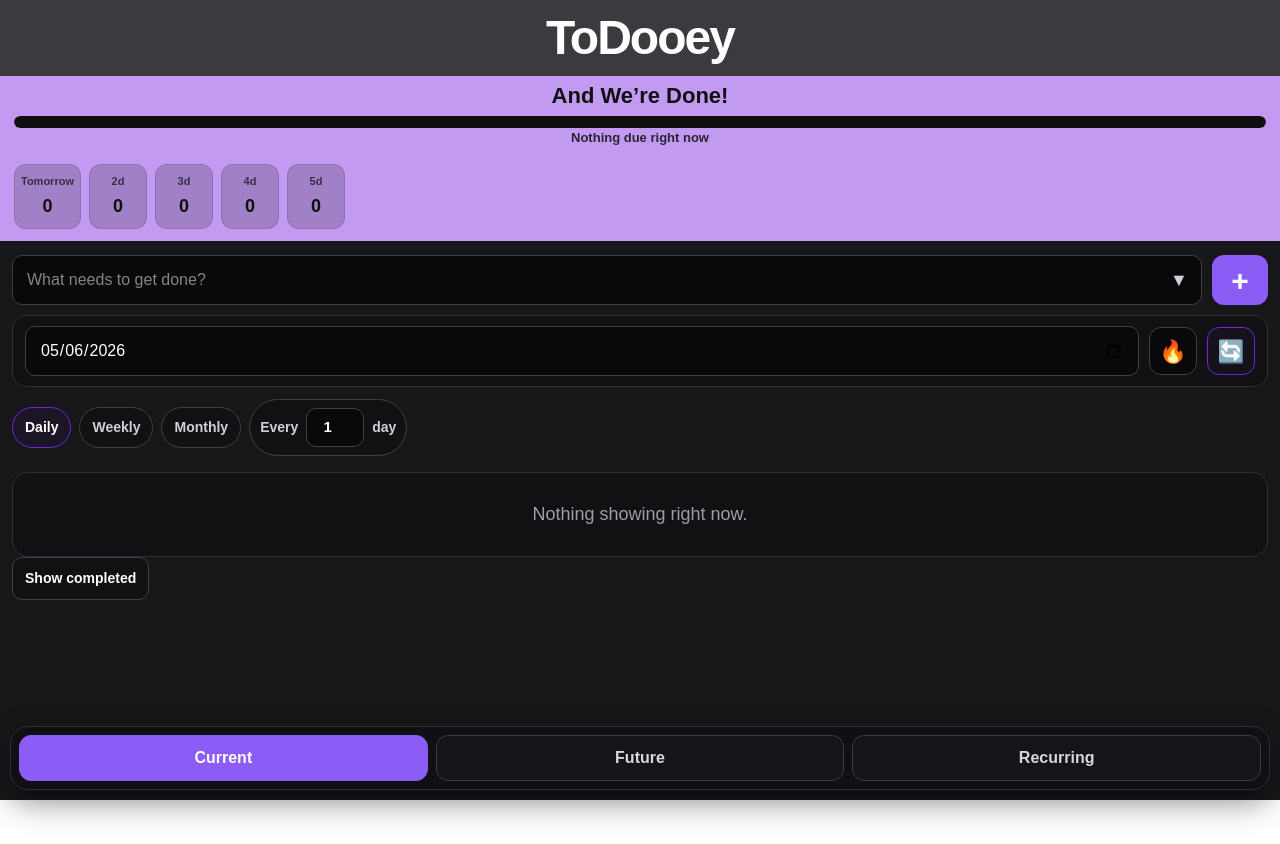
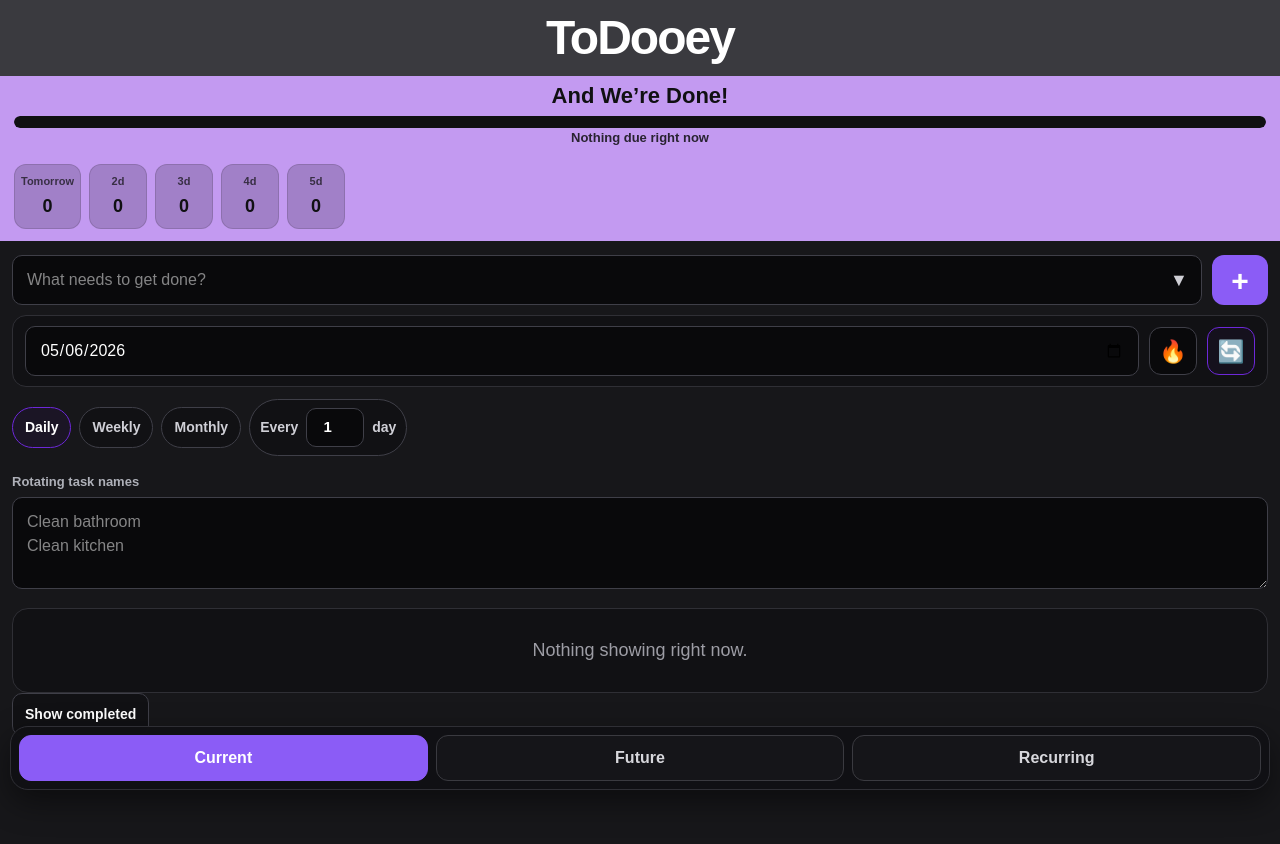
Before and after one commit to joshuamcguiretn/todooey, a Next.js app: page / in a window 1280 px wide. Both pictures are taken after a click on the button "Toggle recurrence". Before the commit the page ends 800 px from the top, so only its background shows below. Built offline with nearby package versions, Linux system fonts and the light colour scheme.

Commit message:
Add rotating names for recurring tasks

```diff
--- a/app/page.tsx
+++ b/app/page.tsx
@@ -12,6 +12,8 @@ type Task = {
   priority: Priority;
   recurrence: Recurrence;
   recurrenceInterval: number;
+  rotationTitles: string[];
+  rotationTitleIndex: number;
   description: string;
   imageDataUrl: string;
   done: boolean;
@@ -87,6 +89,31 @@ function normalizeInterval(value: unknown) {
   return Math.max(1, Math.floor(numberValue));
 }
 
+function normalizeRotationTitles(value: unknown) {
+  if (Array.isArray(value)) {
+    return value
+      .map((item) => String(item).trim())
+      .filter(Boolean);
+  }
+
+  return String(value ?? "")
+    .split(/\r?\n/)
+    .map((item) => item.trim())
+    .filter(Boolean);
+}
+
+function normalizeRotationIndex(value: unknown, titles: string[], currentTitle: string) {
+  if (titles.length === 0) return 0;
+
+  const numberValue = Number(value);
+  if (Number.isFinite(numberValue) && numberValue >= 0) {
+    return Math.floor(numberValue) % titles.length;
+  }
+
+  const currentIndex = titles.findIndex((title) => title === currentTitle);
+  return currentIndex >= 0 ? currentIndex : 0;
+}
+
 function recurrenceUnit(recurrence: Recurrence, intervalInput: unknown) {
   const interval = normalizeInterval(intervalInput);
   if (recurrence === "daily") return interval === 1 ? "day" : "days";
@@ -154,11 +181,13 @@ function compressImage(file: File): Promise<string> {
 
 export default function TodoeyPage() {
   const [tasks, setTasks] = useState<Task[]>([]);
+  const [tasksLoaded, setTasksLoaded] = useState(false);
   const [title, setTitle] = useState("");
   const [dueDate, setDueDate] = useState(formatDateInput());
   const [priority, setPriority] = useState<Priority>(2);
   const [recurrence, setRecurrence] = useState<Recurrence>("none");
   const [recurrenceInterval, setRecurrenceInterval] = useState<number | "">(1);
+  const [rotationText, setRotationText] = useState("");
   const [newDescription, setNewDescription] = useState("");
   const [newImageDataUrl, setNewImageDataUrl] = useState("");
   const [showNewDescription, setShowNewDescription] = useState(false);
@@ -177,10 +206,23 @@ export default function TodoeyPage() {
   const [editPriority, setEditPriority] = useState<Priority>(2);
   const [editRecurrence, setEditRecurrence] = useState<Recurrence>("none");
   const [editRecurrenceInterval, setEditRecurrenceInterval] = useState<number | "">(1);
+  const [editRotationText, setEditRotationText] = useState("");
   const [editDescription, setEditDescription] = useState("");
   const [editImageDataUrl, setEditImageDataUrl] = useState("");
   const [fullScreenImage, setFullScreenImage] = useState("");
   const taskInputRef = useRef<HTMLInputElement | null>(null);
+
+  const clearEditState = React.useCallback(() => {
+    setEditingTaskId(null);
+    setEditTitle("");
+    setEditDueDate(formatDateInput());
+    setEditPriority(2);
+    setEditRecurrence("none");
+    setEditRecurrenceInterval(1);
+    setEditRotationText("");
+    setEditDescription("");
+    setEditImageDataUrl("");
+  }, []);
 
   useEffect(() => {
     const saved =
@@ -192,9 +234,15 @@ export default function TodoeyPage() {
       try {
         const parsed = JSON.parse(saved) as Partial<Task>[];
 
-        const normalized: Task[] = parsed.map((task) => ({
+        const normalized: Task[] = parsed.map((task) => {
+          const title = task.title ?? "";
+          const rotationTitles = normalizeRotationTitles(
+            (task as Partial<Task>).rotationTitles
+          );
+
+          return {
             id: task.id ?? generateId(),
-          title: task.title ?? "",
+            title,
             dueDate: task.dueDate ?? formatDateInput(),
             priority: task.priority === 1 ? 1 : 2,
             recurrence:
@@ -204,24 +252,41 @@ export default function TodoeyPage() {
                 ? task.recurrence
                 : "none",
             recurrenceInterval: normalizeInterval(task.recurrenceInterval ?? 1),
+            rotationTitles,
+            rotationTitleIndex: normalizeRotationIndex(
+              (task as Partial<Task>).rotationTitleIndex,
+              rotationTitles,
+              title
+            ),
             description: task.description ?? "",
             imageDataUrl: task.imageDataUrl ?? "",
             done: Boolean(task.done),
             createdAt: task.createdAt ?? new Date().toISOString(),
-        }));
-
+          };
+        });
+
+        window.setTimeout(() => {
           setTasks(normalized);
+          setTasksLoaded(true);
+        }, 0);
       } catch {
+        window.setTimeout(() => {
           setTasks([]);
-      }
+          setTasksLoaded(true);
+        }, 0);
+      }
+    } else {
+      window.setTimeout(() => setTasksLoaded(true), 0);
     }
   }, []);
 
   useEffect(() => {
+    if (!tasksLoaded) return;
+
     if (typeof window !== "undefined") {
       window.localStorage.setItem(STORAGE_KEY, JSON.stringify(tasks));
     }
-  }, [tasks]);
+  }, [tasks, tasksLoaded]);
 
   useEffect(() => {
     if (!dailyProgressLoaded) return;
@@ -243,19 +308,28 @@ export default function TodoeyPage() {
         const today = formatDateInput();
 
         if (parsedProgress.date === today) {
+          window.setTimeout(() => {
             setDailyProgress({
               date: today,
               completedTodayCount: Math.max(0, Number(parsedProgress.completedTodayCount ?? 0)),
             });
+            setDailyProgressLoaded(true);
+          }, 0);
         } else {
+          window.setTimeout(() => {
             setDailyProgress({ date: today, completedTodayCount: 0 });
+            setDailyProgressLoaded(true);
+          }, 0);
         }
       } catch {
+        window.setTimeout(() => {
           setDailyProgress({ date: formatDateInput(), completedTodayCount: 0 });
-      }
-    }
-
           setDailyProgressLoaded(true);
+        }, 0);
+      }
+    } else {
+      window.setTimeout(() => setDailyProgressLoaded(true), 0);
+    }
   }, []);
 
   useEffect(() => {
@@ -284,7 +358,7 @@ export default function TodoeyPage() {
     return () => {
       window.removeEventListener("popstate", handleBackButton);
     };
-  }, [editingTaskId, fullScreenImage]);
+  }, [clearEditState, editingTaskId, fullScreenImage]);
 
   const visibleTasks = useMemo(() => {
     const sorted = [...tasks].sort((a, b) => {
@@ -350,13 +424,15 @@ export default function TodoeyPage() {
     setPriority(2);
     setRecurrence("none");
     setRecurrenceInterval(1);
+    setRotationText("");
     setNewDescription("");
     setNewImageDataUrl("");
     setShowNewDescription(false);
   }
 
   function addTask() {
-    const cleaned = title.trim();
+    const rotationTitles = recurrence === "none" ? [] : normalizeRotationTitles(rotationText);
+    const cleaned = rotationTitles[0] ?? title.trim();
     if (!cleaned) return;
 
     const newTask: Task = {
@@ -366,6 +442,8 @@ export default function TodoeyPage() {
       priority,
       recurrence,
       recurrenceInterval: normalizeInterval(recurrenceInterval),
+      rotationTitles,
+      rotationTitleIndex: 0,
       description: newDescription.trim(),
       imageDataUrl: newImageDataUrl,
       done: false,
@@ -385,23 +463,13 @@ export default function TodoeyPage() {
   function openEditor(task: Task) {
     setEditingTaskId(task.id);
     setEditTitle(task.title);
-    setEditDueDate(formatDateInput());
+    setEditDueDate(task.dueDate);
     setEditPriority(task.priority);
     setEditRecurrence(task.recurrence);
     setEditRecurrenceInterval(normalizeInterval(task.recurrenceInterval));
+    setEditRotationText((task.rotationTitles ?? []).join("\n"));
     setEditDescription(task.description ?? "");
     setEditImageDataUrl(task.imageDataUrl ?? "");
-  }
-
-  function clearEditState() {
-    setEditingTaskId(null);
-    setEditTitle("");
-    setEditDueDate(formatDateInput());
-    setEditPriority(2);
-    setEditRecurrence("none");
-    setEditRecurrenceInterval(1);
-    setEditDescription("");
-    setEditImageDataUrl("");
   }
 
   function closeEditor() {
@@ -419,19 +487,32 @@ export default function TodoeyPage() {
     const taskIdToSave = editingTaskId;
     if (!taskIdToSave || !cleaned) return;
 
+    const rotationTitles =
+      editRecurrence === "none" ? [] : normalizeRotationTitles(editRotationText);
+
     setTasks((prev) =>
       prev.map((task) =>
         task.id === taskIdToSave
-          ? {
+          ? (() => {
+              const rotationTitleIndex = normalizeRotationIndex(
+                task.rotationTitleIndex,
+                rotationTitles,
+                cleaned
+              );
+
+              return {
                 ...task,
-              title: cleaned,
+                title: rotationTitles[rotationTitleIndex] ?? cleaned,
                 dueDate: editDueDate,
                 priority: editPriority,
                 recurrence: editRecurrence,
                 recurrenceInterval: normalizeInterval(editRecurrenceInterval),
+                rotationTitles,
+                rotationTitleIndex,
                 description: editDescription.trim(),
                 imageDataUrl: editImageDataUrl,
-            }
+              };
+            })()
           : task
       )
     );
@@ -462,9 +543,24 @@ export default function TodoeyPage() {
             if (task.id !== id) return task;
 
             if (isRecurring) {
+              const rotationTitles = normalizeRotationTitles(task.rotationTitles);
+              const nextRotationTitleIndex =
+                rotationTitles.length > 0
+                  ? (normalizeRotationIndex(
+                      task.rotationTitleIndex,
+                      rotationTitles,
+                      task.title
+                    ) +
+                      1) %
+                    rotationTitles.length
+                  : 0;
+
               return {
                 ...task,
+                title: rotationTitles[nextRotationTitleIndex] ?? task.title,
                 dueDate: advanceRecurringDate(task.recurrence, task.recurrenceInterval),
+                rotationTitles,
+                rotationTitleIndex: nextRotationTitleIndex,
                 done: false,
               };
             }
@@ -1200,6 +1296,7 @@ export default function TodoeyPage() {
             </div>
 
             {recurrence !== "none" ? (
+              <>
                 <div style={styles.recurrenceRow}>
                   <button
                     style={recurrence === "daily" ? styles.recurrenceChipActive : styles.recurrenceChip}
@@ -1238,6 +1335,17 @@ export default function TodoeyPage() {
                     {recurrenceUnit(recurrence, recurrenceInterval)}
                   </div>
                 </div>
+
+                <div style={styles.fieldGroup}>
+                  <label style={styles.fieldLabel}>Rotating task names</label>
+                  <textarea
+                    style={styles.textArea}
+                    value={rotationText}
+                    onChange={(e) => setRotationText(e.target.value)}
+                    placeholder={"Clean bathroom\nClean kitchen"}
+                  />
+                </div>
+              </>
             ) : null}
 
             {visibleTasks.length === 0 ? (
@@ -1407,6 +1515,7 @@ export default function TodoeyPage() {
             </div>
 
             {editRecurrence !== "none" ? (
+              <>
                 <div style={styles.recurrenceRow}>
                   <button
                     style={editRecurrence === "daily" ? styles.recurrenceChipActive : styles.recurrenceChip}
@@ -1438,6 +1547,17 @@ export default function TodoeyPage() {
                     {recurrenceUnit(editRecurrence, editRecurrenceInterval)}
                   </div>
                 </div>
+
+                <div style={styles.fieldGroup}>
+                  <label style={styles.fieldLabel}>Rotating task names</label>
+                  <textarea
+                    style={styles.textArea}
+                    value={editRotationText}
+                    onChange={(e) => setEditRotationText(e.target.value)}
+                    placeholder={"Clean bathroom\nClean kitchen"}
+                  />
+                </div>
+              </>
             ) : null}
 
             <div style={styles.fieldGroup}>
```
Lines whose indentation alone changed are shown as unchanged.
